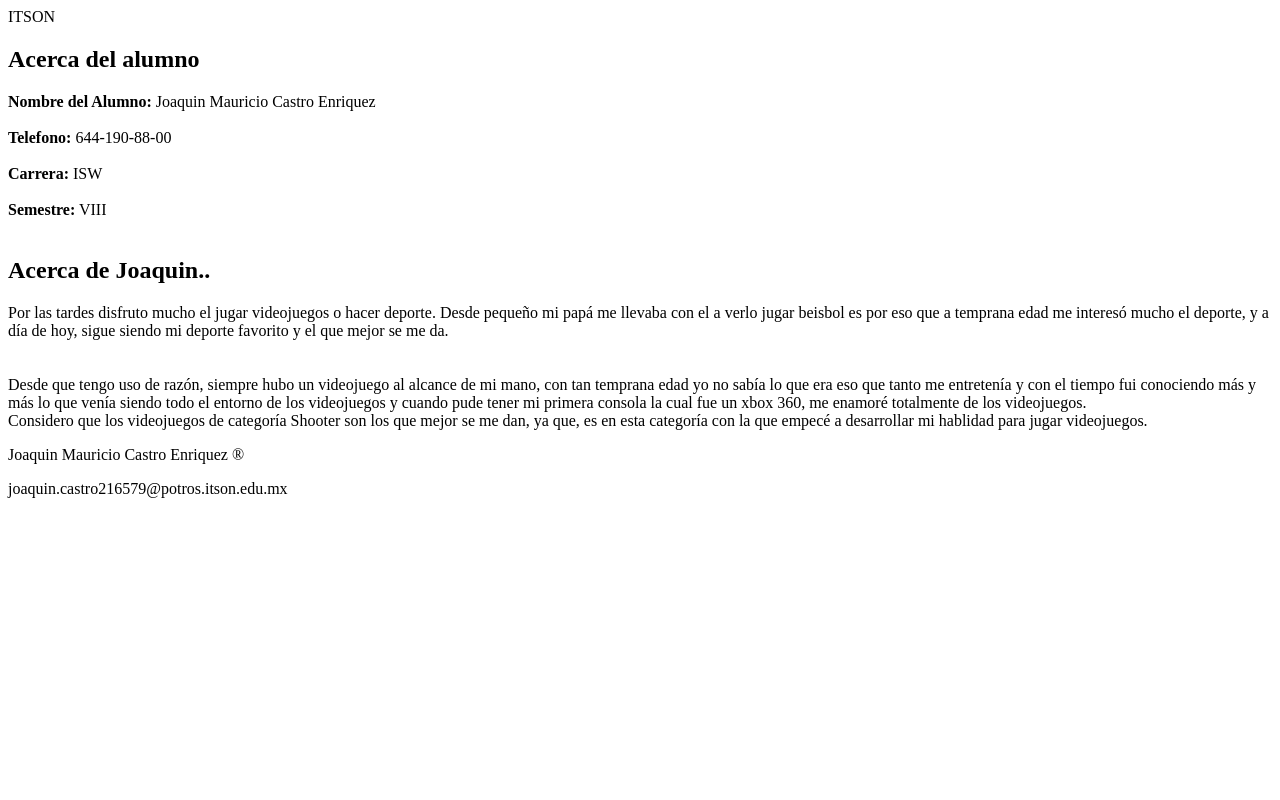
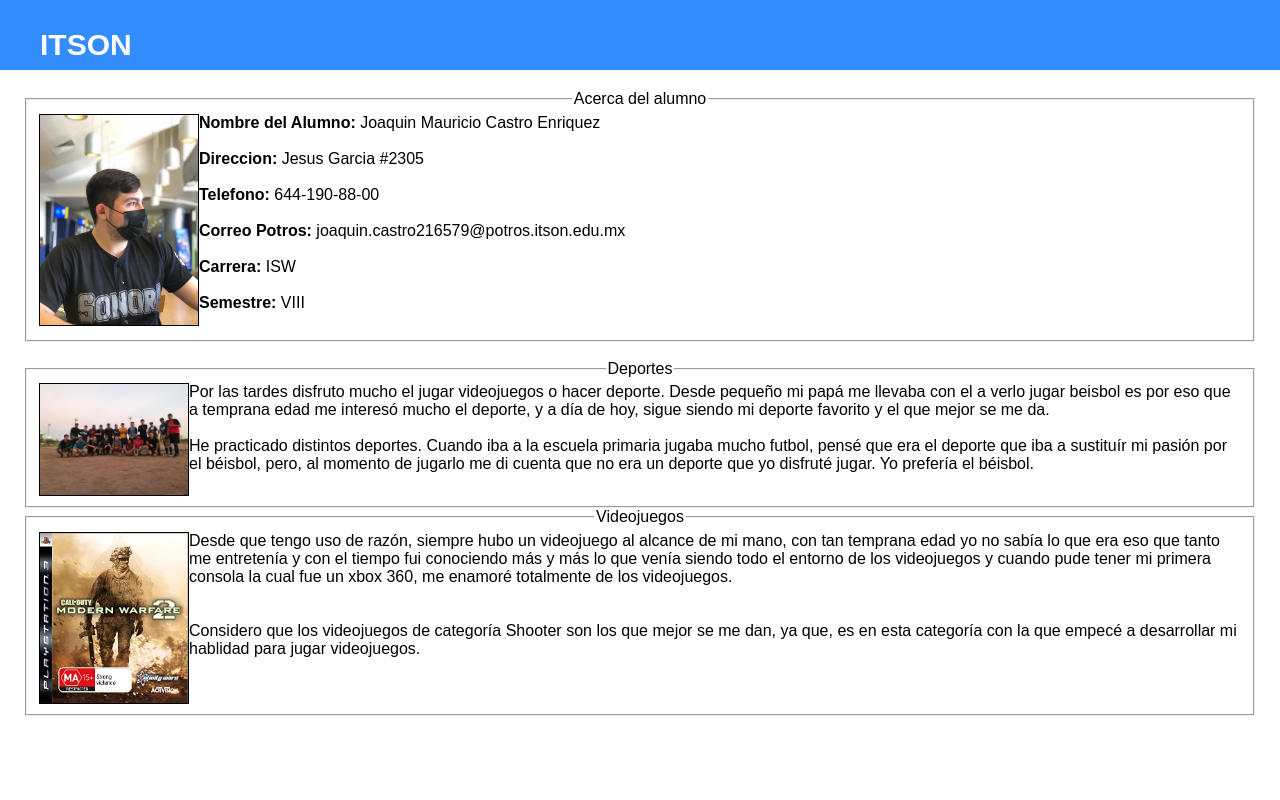
Before and after one commit to imJoaquin/LandingCastroJoaquin, a plain HTML site: page index.html in a window 1280 px wide. Shown: the top 800 px of the page. Drawn offline with Linux system fonts and the light colour scheme.

Commit message:
Add files via upload

```diff
--- a/index.html
+++ b/index.html
@@ -4,25 +4,32 @@
 <head>
     <meta charset=utf-8>
     <title>Landing Page</title>
-    <link rel="stylesheet" href="">
+    <link rel="stylesheet" href="style.css">
 </head>
 
 <body>
 
     <main>
-        <header>
-            <nav>
-                <a> ITSON</a>
+        <header class="header">
+            <nav class="nav">
+                <a href="index.html" class="logo nav-link"> ITSON</a>
             </nav>
         </header>
 
-
-        <h2>Acerca del alumno</h2>
-
+        <fieldset align="center">
+            <legend>Acerca del alumno</legend>
+            <p align="left">
+                <img src="perfil.jpg" alt="perfil" width="160" align="left" border="1" hspace="10" />
                 <b> Nombre del Alumno:</b> Joaquin Mauricio Castro Enriquez
                 </br>
                 </br>
+                <b> Direccion:</b> Jesus Garcia #2305
+                </br>
+                </br>
                 <b> Telefono:</b> 644-190-88-00
+                </br>
+                </br>
+                <b> Correo Potros:</b> joaquin.castro216579@potros.itson.edu.mx
                 </br>
                 </br>
                 <b> Carrera:</b> ISW
@@ -30,28 +37,54 @@
                 </br>
                 <b> Semestre:</b> VIII
                 </br>
+
+            </p>
+            <br clear="left" />
+
+        </fieldset>
         </br>
 
-        <h2>Acerca de Joaquin..</h2>
-        Por las tardes disfruto mucho el jugar videojuegos o hacer deporte. Desde pequeño mi papá me llevaba con el a
+        <fieldset align="center">
+            <legend>Deportes</legend>
+            <p align="left">
+                <img src="beisbol.jpg" alt="perfil" width="150" align="left" border="1" hspace="10" />
+                Por las tardes disfruto mucho el jugar videojuegos o hacer deporte. Desde pequeño mi papá me llevaba con
+                el a
                 verlo jugar beisbol
-        es por eso que a temprana edad me interesó mucho el deporte, y a día de hoy, sigue siendo mi deporte favorito y
+                es por eso que a temprana edad me interesó mucho el deporte, y a día de hoy, sigue siendo mi deporte
+                favorito y
                 el que mejor se me da.
                 </br>
                 </br>
-        </br>
-        Desde que tengo uso de razón, siempre hubo un videojuego al alcance de mi mano, con tan temprana edad yo no
+                He practicado distintos deportes. Cuando iba a la escuela primaria jugaba mucho futbol, pensé que era el
+                deporte que iba a sustituír mi pasión por el béisbol, pero, al momento de jugarlo me di cuenta que no
+                era un deporte que yo disfruté jugar. Yo prefería el béisbol.
+            </p>
+            <br clear="left" />
+        </fieldset>
+
+        <fieldset align="center">
+            <legend>Videojuegos</legend>
+            <p align="left">
+                <img src="cod.jpg" alt="perfil" width="150" align="left" border="1" hspace="10" />
+                Desde que tengo uso de razón, siempre hubo un videojuego al alcance de mi mano, con tan temprana edad yo
+                no
                 sabía
-        lo que era eso que tanto me entretenía y con el tiempo fui conociendo más y más lo que venía siendo todo el
+                lo que era eso que tanto me entretenía y con el tiempo fui conociendo más y más lo que venía siendo todo
+                el
                 entorno
-        de los videojuegos y cuando pude tener mi primera consola la cual fue un xbox 360, me enamoré totalmente de los
+                de los videojuegos y cuando pude tener mi primera consola la cual fue un xbox 360, me enamoré totalmente
+                de los
                 videojuegos.
                 </br>
-        Considero que los videojuegos de categoría Shooter son los que mejor se me dan, ya que, es en esta categoría con
+                </br>
+                </br>
+                Considero que los videojuegos de categoría Shooter son los que mejor se me dan, ya que, es en esta
+                categoría con
                 la que empecé a desarrollar mi hablidad para jugar videojuegos.
-
-
-
+            </p>
+            <br clear="left" />
+        </fieldset>
     </main>
 </body>
 
--- /dev/null
+++ b/style.css
@@ -0,0 +1,45 @@
+* {
+    margin: 0;
+    box-sizing: border-box;
+}
+
+body {
+    font-family: sans-serif;
+    padding: 90px 25px 0;
+}
+
+.header {
+    background-color: #338DFF;
+    height: 70px;
+    position: fixed;
+    width: 100%;
+    top: 0;
+    left: 0;
+
+}
+
+.nav-link {
+    color: white;
+    text-decoration: none;
+}
+
+.logo {
+    font-size: 30px;
+    font-weight: bold;
+    padding: 0 40px;
+    line-height: 90px;
+}
+
+.center {
+    margin-left: auto;
+    margin-right: auto;
+}
+
+footer {
+    margin-top: 22rem
+}
+
+footer p {
+    text-align: center;
+    margin-top: -3rem
+}
```
Also changed, not shown: beisbol.jpg (added), cod.jpg (added), perfil.jpg (added). Lines whose indentation alone changed are shown as unchanged.
